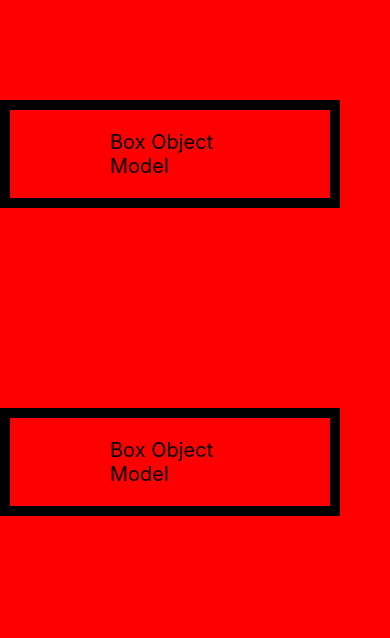
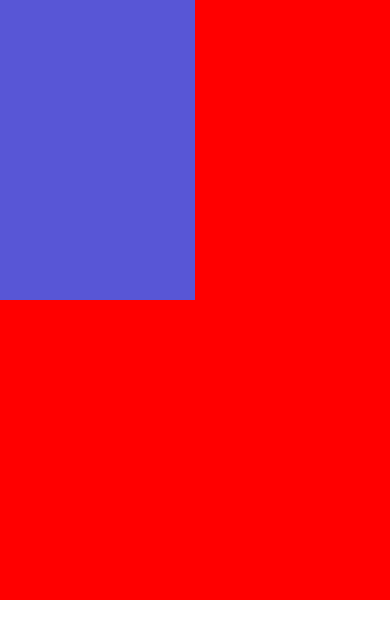
Before and after one commit to Cristaldo-Fiorela/React-Native-Udemy, a React Native app in the folder 02-PrimerProyecto/: screen / in a window 390 px wide. Shown: the top 638 px of the page. Built offline with nearby package versions, Linux system fonts and the light colour scheme.

Commit message:
practicando dimensiones de elementos de manera relativa

```diff
--- a/02-PrimerProyecto/App.tsx
+++ b/02-PrimerProyecto/App.tsx
@@ -3,13 +3,15 @@
 //import ContadorScreen from './src/screens/ContadorScreen';
 import BoxObjectModelScreen from './src/screens/BoxObjectModelScreen';
 import { SafeAreaView } from 'react-native';
+import DimensionesScreen from './src/screens/DimensionesScreen';
 
 const App = () => {
   return (
     <SafeAreaView style={{ flex: 1 }}>
       {/* <HolaMundoScreen/> */}
       {/* <ContadorScreen /> */}
-      <BoxObjectModelScreen />
+      {/* <BoxObjectModelScreen /> */}
+      <DimensionesScreen />
     </SafeAreaView>
   )
 }
--- /dev/null
+++ b/02-PrimerProyecto/src/screens/DimensionesScreen.tsx
@@ -0,0 +1,29 @@
+import React from 'react'
+import { StyleSheet, Text, View } from 'react-native'
+
+const DimensionesScreen = () => {
+    return (
+        <View style={ styles.container }>
+            <View style={ styles.cajaNaranja }></View>
+            <View style={ styles.cajaMorada }></View>
+        </View>
+    )
+}
+
+export default DimensionesScreen
+
+const styles = StyleSheet.create({
+    container: {
+        width: '100%',
+        height: 600,
+        backgroundColor: 'red',
+    },
+    cajaMorada: {
+        backgroundColor: '#5856D6',
+        width: '50%',
+        height: '50%',
+    },
+    cajaNaranja: {
+        backgroundColor: '#F0A23B'
+    }
+});
```
